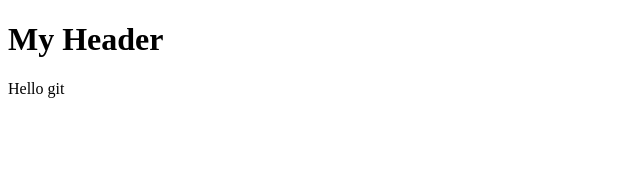
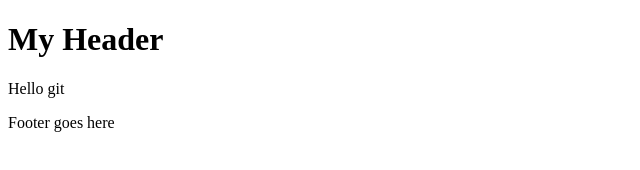
Before and after one commit to shayanjmln/Git-Test-Practice, a plain HTML site: page index.html in a window 1280 px wide. Shown: the whole page, without its empty margins (0-640 px from the left). Drawn offline with Linux system fonts and the light colour scheme.

Commit message:
add footer with p

```diff
--- a/index.html
+++ b/index.html
@@ -13,6 +13,9 @@
     <main>
         <p>Hello git</p>
     </main>
+    <footer>
+        <p>Footer goes here</p>
+    </footer>
 
 </body>
 </html>
```
